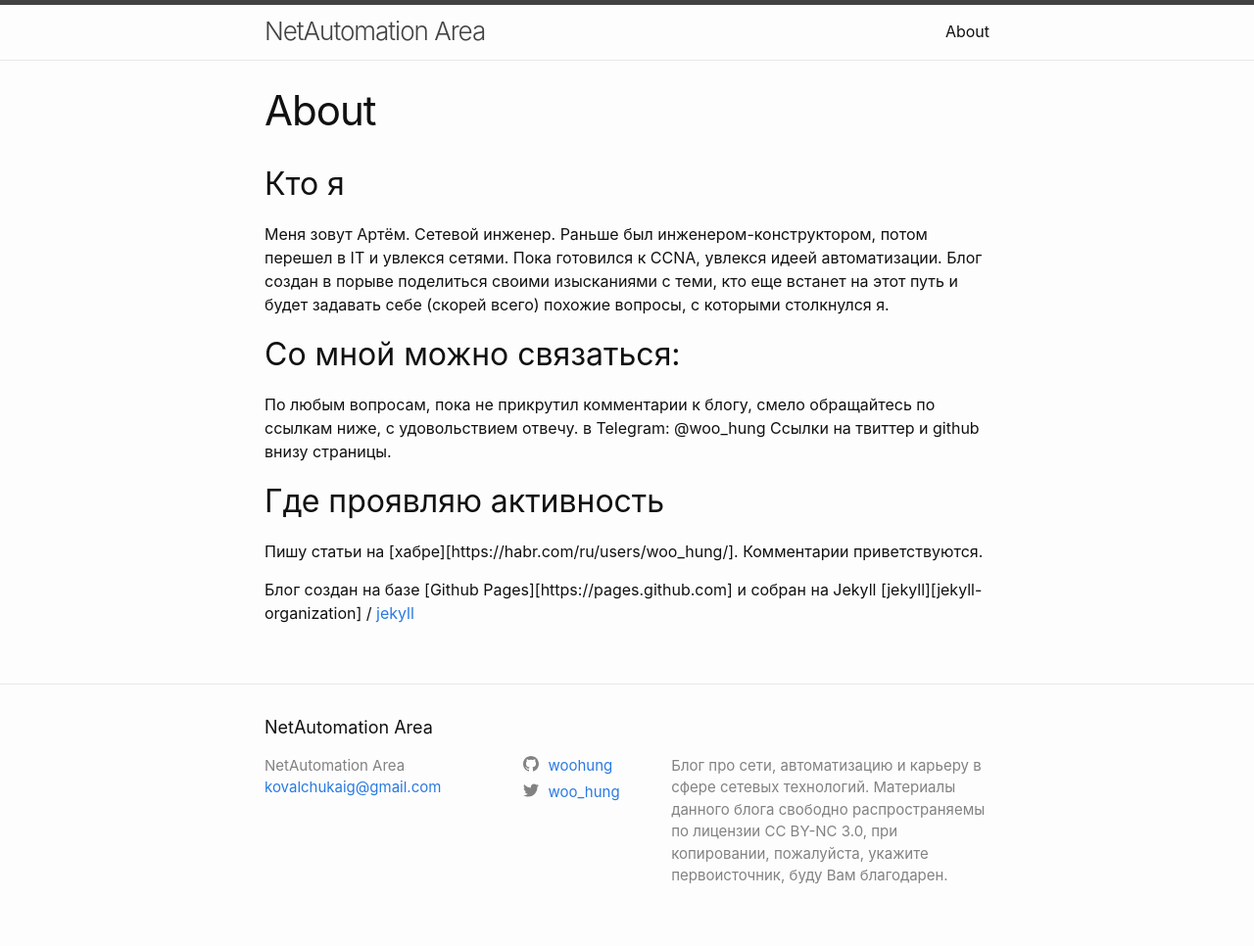
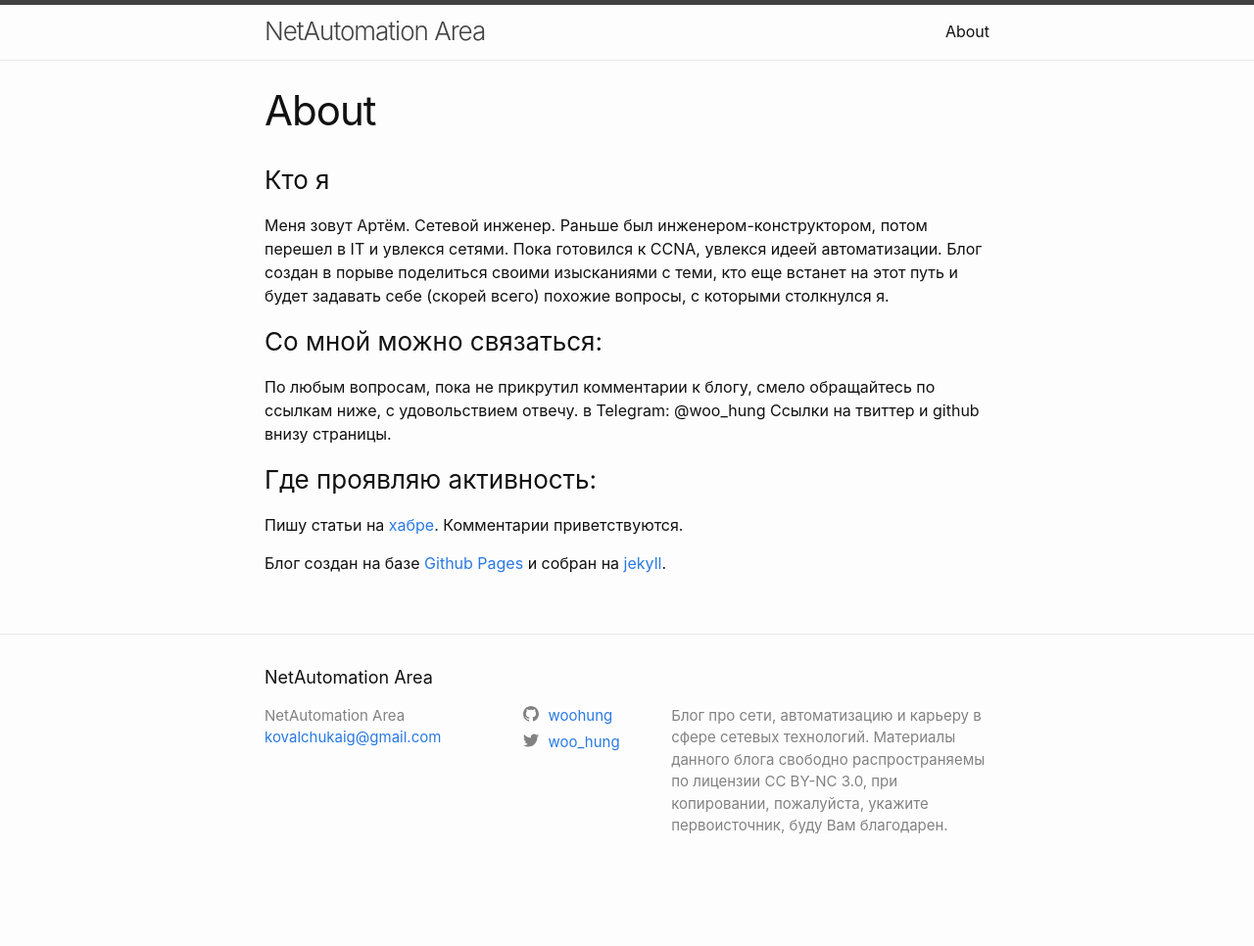
Before and after one commit to woohung/woohung.github.io, a Jekyll site: the page built from about.markdown, in a window 1280 px wide. Shown: the whole page at 98% size. Built offline with Jekyll 4.4.1, drawn with Linux system fonts in a browser that asks for light colours; after the commit the page ends 915 px from its top, so only the background shows below that.

Commit message:
about commit

```diff
--- a/about.markdown
+++ b/about.markdown
@@ -3,19 +3,19 @@ layout: page
 title: About
 permalink: /about/
 ---
-## Кто я
+### Кто я
 Меня зовут Артём. Сетевой инженер.
 Раньше был инженером-конструктором, потом перешел в IT и увлекся сетями.
 Пока готовился к CCNA, увлекся идеей автоматизации. Блог создан в порыве поделиться своими изысканиями с теми, кто еще встанет на этот путь и будет задавать себе (скорей всего) похожие вопросы, с которыми столкнулся я.
 
-## Со мной можно связаться:
+### Со мной можно связаться:
 По любым вопросам, пока не прикрутил комментарии к блогу, смело обращайтесь по ссылкам ниже, с удовольствием отвечу.
 в Telegram: @woo_hung
 Ссылки на твиттер и github внизу страницы.
 
-## Где проявляю активность
-Пишу статьи на [хабре][https://habr.com/ru/users/woo_hung/]. Комментарии приветствуются.
+### Где проявляю активность:
+Пишу статьи на [хабре](https://habr.com/ru/users/woo_hung/). Комментарии приветствуются.
 
 
 
-Блог создан на базе [Github Pages][https://pages.github.com] и собран на Jekyll [jekyll][jekyll-organization] / [jekyll](https://github.com/jekyll/jekyll)
+Блог создан на базе [Github Pages](https://pages.github.com) и собран на [jekyll](jekyll-organization).
```
